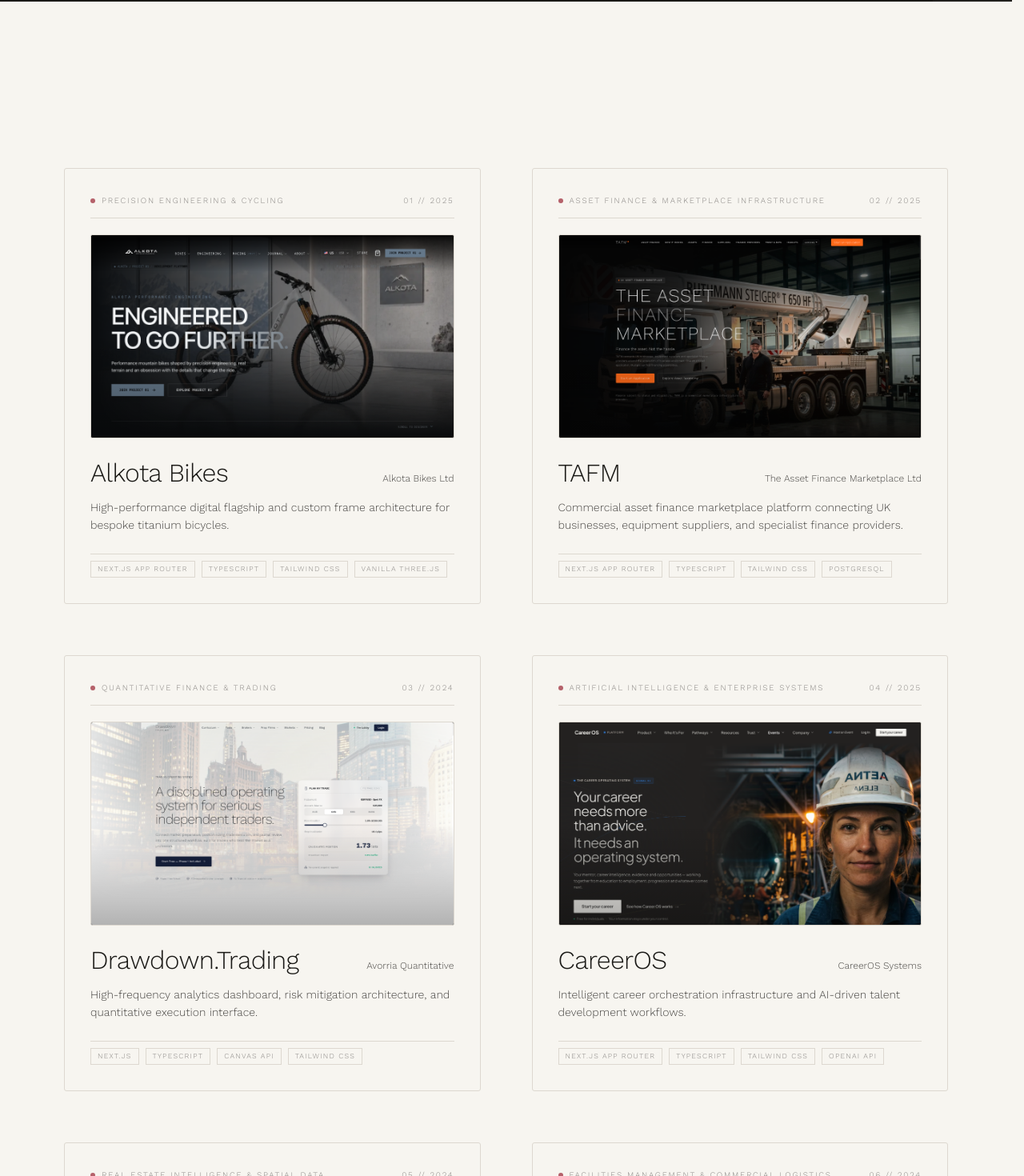
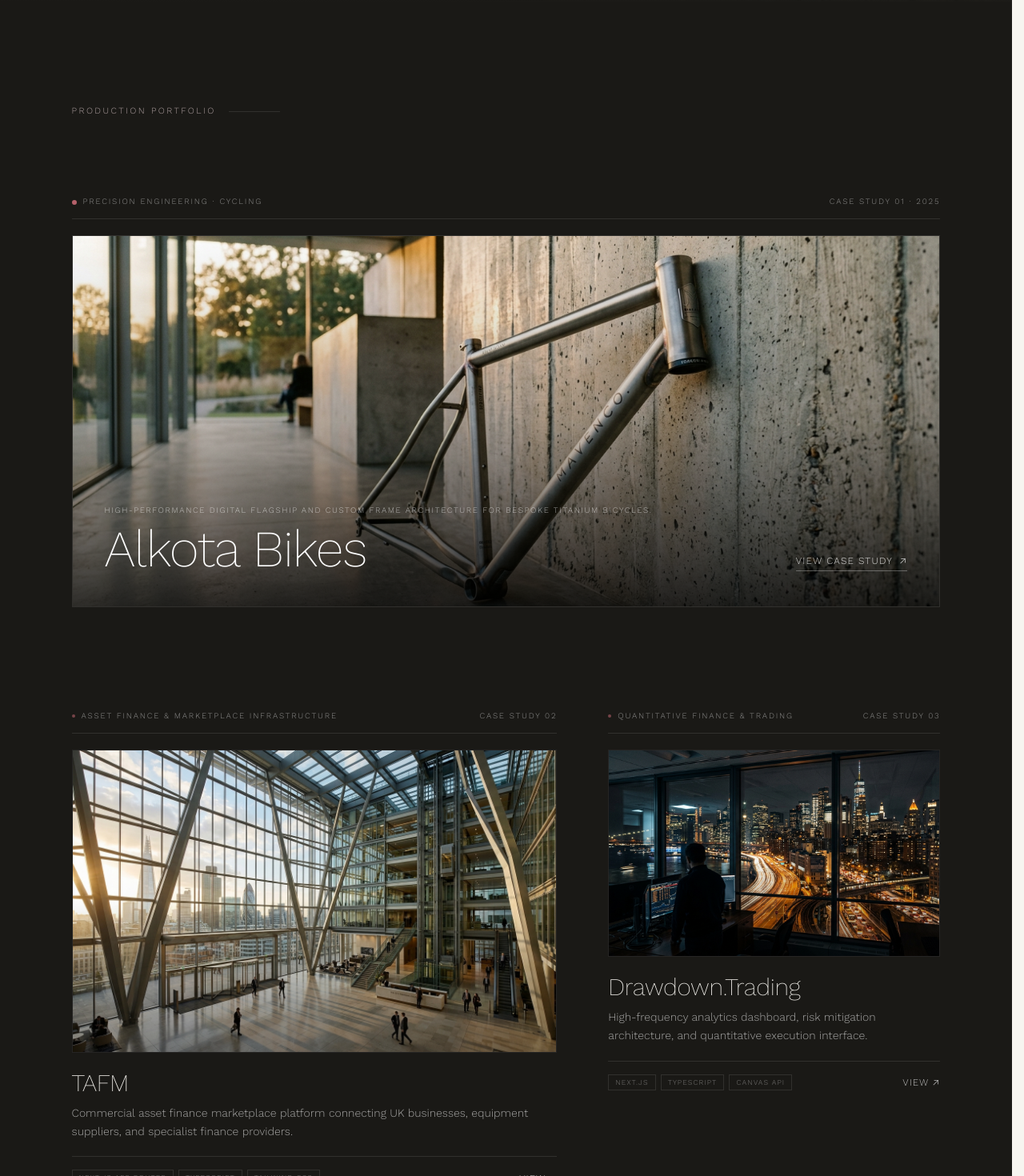
Before and after one commit to PeteCurrey/Avorria-Marketing-AG-V002, a Next.js app: page /work in a window 1280 px wide. Shown: the part 800-2270 px from the top of the page at 80% size. Built offline with nearby package versions, Linux system fonts and the light colour scheme.

Commit message:
feat: Phase 4 — work index asymmetric agency exhibition layout

```diff
--- a/app/work/page.tsx
+++ b/app/work/page.tsx
@@ -2,10 +2,8 @@
 import Link from 'next/link'
 import Image from 'next/image'
 import { generatePageMetadata } from '@/lib/metadata'
-import { Breadcrumb } from '@/components/ui/Breadcrumb'
 import { RevealOnScroll } from '@/components/ui/RevealOnScroll'
 import { Button } from '@/components/ui/Button'
-import { Eyebrow } from '@/components/ui/Eyebrow'
 import { PageHero } from '@/components/ui/PageHero'
 import { getPublishedProjects } from '@/content/projects'
 import { siteConfig } from '@/content/config/site'
@@ -17,8 +15,35 @@
   path: '/work',
 })
 
+/** Cinematic image override map — project slug → cinematic asset */
+const CINEMATIC_MAP: Record<string, string> = {
+  'alkota-bikes': '/images/cinematic/work-alkota.jpg',
+  tafm: '/images/cinematic/work-tafm.jpg',
+  drawdown: '/images/cinematic/work-drawdown.jpg',
+  careeros: '/images/cinematic/work-careeros.jpg',
+  nestiq: '/images/cinematic/work-nestiq.jpg',
+  entirefm: '/images/cinematic/work-entirefm.jpg',
+}
+
+/** Industry label overrides for editorial annotation strip */
+const INDUSTRY_LABEL: Record<string, string> = {
+  'alkota-bikes': 'PRECISION ENGINEERING · CYCLING',
+  tafm: 'COMMERCIAL MARKETPLACE · FINANCE',
+  drawdown: 'QUANTITATIVE FINANCE · TRADING',
+  careeros: 'ARTIFICIAL INTELLIGENCE · ENTERPRISE',
+  nestiq: 'SPATIAL DATA · REAL ESTATE',
+  entirefm: 'FACILITIES MANAGEMENT · OPERATIONS',
+  'one-great-northern': 'COMMERCIAL PROPERTY · ARCHITECTURE',
+}
+
 export default function WorkPage() {
   const projects = getPublishedProjects()
+
+  // Slice into tiers for editorial layout
+  const hero = projects[0]       // Alkota — 21:9 full-bleed monumental
+  const duoA = projects.slice(1, 3)  // TAFM (7) + Drawdown (5)
+  const duoB = projects.slice(3, 5)  // CareerOS (5) + NestIQ (7)
+  const remainder = projects.slice(5) // EntireFM + One Great Northern
 
   const workSchema = {
     '@context': 'https://schema.org',
@@ -28,6 +53,7 @@
     url: `${siteConfig.url}/work`,
     publisher: {
       '@type': 'Organization',
+      '@id': `${siteConfig.url}/#organization`,
       name: siteConfig.name,
       url: siteConfig.url,
     },
@@ -51,111 +77,257 @@
           { before: 'Websites and systems' },
           { accent: 'built to work.' },
         ]}
-        body="Six verified commercial and technical interventions. Every entry represents production architecture deployed for ambitious operators. Zero fabricated metrics."
-        primaryCta={{ label: 'View all projects ↓', href: '#projects' }}
+        body="Seven verified commercial and technical interventions. Every entry represents production architecture deployed for ambitious operators. Zero fabricated metrics."
+        primaryCta={{ label: 'View projects ↓', href: '#projects' }}
         secondaryCta={{ label: 'Start a project ↗', href: '/start-a-project' }}
-        image="/images/projects/alkota-bikes/hero.webp"
-        imageAlt="Alkota Bikes titanium frame configurator — high-performance WebGL flagship"
+        image={CINEMATIC_MAP['alkota-bikes']}
+        imageAlt="Alkota Bikes — bespoke titanium frame flagship platform"
         metaLeft="VERIFIED PRODUCTION DEPLOYMENTS ONLY"
         metaRight="ZERO FABRICATED METRICS"
       />
 
-      <div id="projects" className="section-y-large bg-[var(--color-ivory)]">
-        <div className="container-max">
-          <div className="container-content">
+      {/* ── AGENCY EXHIBITION ───────────────────────────────────────────────── */}
+      <div id="projects" className="bg-[var(--color-graphite)] text-[var(--color-ivory)]">
+        <div className="w-full px-6 md:px-10 lg:px-[7vw] py-20 lg:py-32">
 
-            {/* Visual Portfolio Grid */}
-            <div className="grid grid-cols-1 lg:grid-cols-2 gap-12 lg:gap-16">
-              {projects.map((project, i) => (
-                <RevealOnScroll key={project.slug} delay={i * 60}>
-                  <article className="group relative border border-[var(--color-border)] bg-[var(--color-ivory-light)] p-6 md:p-8 hover:border-[var(--color-border-strong)] transition-all duration-300">
-                    <Link href={`/work/${project.slug}`} className="block">
-                      {/* Telemetry Header */}
-                      <div className="flex items-center justify-between pb-3 mb-5 border-b border-[var(--color-border)] text-[10px] tracking-[0.18em] uppercase text-[var(--color-graphite-muted)] font-light">
+          {/* Section eyebrow */}
+          <RevealOnScroll>
+            <div className="flex items-center gap-4 mb-16 lg:mb-24">
+              <span className="text-[0.6875rem] tracking-[0.22em] uppercase font-light text-[var(--color-accent-light)] opacity-70">
+                PRODUCTION PORTFOLIO
+              </span>
+              <span className="h-px flex-1 max-w-[4rem] bg-white/10" aria-hidden="true" />
+            </div>
+          </RevealOnScroll>
+
+          {/* ── 01. HERO FEATURE: ALKOTA BIKES — 21:9 MONUMENTAL ── */}
+          {hero && (
+            <div className="mb-20 lg:mb-32">
+              <RevealOnScroll>
+                <article className="group">
+                  {/* Telemetry strip */}
+                  <div className="flex items-center justify-between pb-3 mb-5 border-b border-white/10 text-[10px] tracking-[0.18em] uppercase text-white/50 font-light">
                     <span className="flex items-center gap-2">
-                          <span className="w-1.5 h-1.5 rounded-full bg-[var(--color-accent)]" />
+                      <span className="w-1.5 h-1.5 rounded-full bg-[var(--color-accent)]" aria-hidden="true" />
+                      <span>{INDUSTRY_LABEL[hero.slug] ?? hero.industry}</span>
+                    </span>
+                    <span>CASE STUDY 01 · {hero.year}</span>
+                  </div>
+
+                  <Link
+                    href={`/work/${hero.slug}`}
+                    className="relative block w-full overflow-hidden border border-white/10"
+                    style={{ aspectRatio: '21/9' }}
+                    aria-label={`View ${hero.title} case study`}
+                  >
+                    <Image
+                      src={CINEMATIC_MAP[hero.slug] ?? hero.heroImage?.src ?? ''}
+                      alt={hero.heroImage?.alt ?? hero.title}
+                      fill
+                      priority
+                      sizes="(min-width: 1024px) 86vw, 100vw"
+                      className="object-cover object-center transition-transform duration-700 group-hover:scale-[1.02]"
+                    />
+                    <div className="absolute inset-0 bg-gradient-to-t from-black/80 via-black/20 to-transparent pointer-events-none" />
+
+                    {/* Bottom title overlay */}
+                    <div className="absolute bottom-0 left-0 right-0 px-6 md:px-10 pb-7 md:pb-10 flex items-end justify-between">
+                      <div>
+                        <p className="text-[10px] tracking-[0.16em] uppercase font-light text-white/60 mb-2">
+                          {hero.summary}
+                        </p>
+                        <h2
+                          className="font-extralight text-white leading-[1.0] tracking-[-0.02em] group-hover:opacity-90 transition-opacity"
+                          style={{ fontSize: 'clamp(2.2rem, 5vw, 5.5rem)' }}
+                        >
+                          {hero.title}
+                        </h2>
+                      </div>
+                      <div className="flex items-center gap-2 text-xs font-light tracking-[0.1em] uppercase text-white/80 group-hover:text-white border-b border-white/30 group-hover:border-white pb-1 transition-all self-end mb-1">
+                        <span>View Case Study</span>
+                        <span aria-hidden="true">↗</span>
+                      </div>
+                    </div>
+                  </Link>
+                </article>
+              </RevealOnScroll>
+            </div>
+          )}
+
+          {/* ── 02. EDITORIAL DUO A: 7/5 COLUMNS — TAFM + DRAWDOWN ── */}
+          {duoA.length === 2 && (
+            <div className="grid grid-cols-1 lg:grid-cols-12 gap-12 lg:gap-16 mb-20 lg:mb-32">
+              {/* TAFM — 7 cols */}
+              <div className="lg:col-span-7">
+                <RevealOnScroll delay={80}>
+                  <ProjectCard
+                    project={duoA[0]}
+                    index={2}
+                    cinematicSrc={CINEMATIC_MAP[duoA[0].slug]}
+                    aspectRatio="16/10"
+                    sizes="(min-width: 1024px) 50vw, 100vw"
+                  />
+                </RevealOnScroll>
+              </div>
+              {/* Drawdown — 5 cols */}
+              <div className="lg:col-span-5">
+                <RevealOnScroll delay={180}>
+                  <ProjectCard
+                    project={duoA[1]}
+                    index={3}
+                    cinematicSrc={CINEMATIC_MAP[duoA[1].slug]}
+                    aspectRatio="16/10"
+                    sizes="(min-width: 1024px) 36vw, 100vw"
+                  />
+                </RevealOnScroll>
+              </div>
+            </div>
+          )}
+
+          {/* ── 03. EDITORIAL DUO B: 5/7 COLUMNS — CAREEROS + NESTIQ ── */}
+          {duoB.length === 2 && (
+            <div className="grid grid-cols-1 lg:grid-cols-12 gap-12 lg:gap-16 mb-20 lg:mb-32">
+              {/* CareerOS — 5 cols */}
+              <div className="lg:col-span-5">
+                <RevealOnScroll delay={80}>
+                  <ProjectCard
+                    project={duoB[0]}
+                    index={4}
+                    cinematicSrc={CINEMATIC_MAP[duoB[0].slug]}
+                    aspectRatio="16/10"
+                    sizes="(min-width: 1024px) 36vw, 100vw"
+                  />
+                </RevealOnScroll>
+              </div>
+              {/* NestIQ — 7 cols */}
+              <div className="lg:col-span-7">
+                <RevealOnScroll delay={180}>
+                  <ProjectCard
+                    project={duoB[1]}
+                    index={5}
+                    cinematicSrc={CINEMATIC_MAP[duoB[1].slug]}
+                    aspectRatio="16/10"
+                    sizes="(min-width: 1024px) 50vw, 100vw"
+                  />
+                </RevealOnScroll>
+              </div>
+            </div>
+          )}
+
+          {/* ── 04. REMAINDER: EVEN 6/6 PAIR ── */}
+          {remainder.length > 0 && (
+            <div className="grid grid-cols-1 lg:grid-cols-2 gap-12 lg:gap-16 mb-16 lg:mb-24">
+              {remainder.map((project, i) => (
+                <RevealOnScroll key={project.slug} delay={i * 100}>
+                  <ProjectCard
+                    project={project}
+                    index={6 + i}
+                    cinematicSrc={CINEMATIC_MAP[project.slug]}
+                    aspectRatio="16/10"
+                    sizes="(min-width: 1024px) 44vw, 100vw"
+                  />
+                </RevealOnScroll>
+              ))}
+            </div>
+          )}
+
+          {/* ── CLOSING CTA ── */}
+          <div className="border-t border-white/10 pt-10 mt-4 flex flex-col sm:flex-row items-center justify-between gap-6">
+            <p className="text-xs font-light text-white/50 tracking-[0.04em]">
+              Every entry represents production architecture deployed for ambitious operators.
+            </p>
+            <Button as="link" href="/start-a-project" variant="secondary" size="md" className="btn-dark-outline">
+              Start a project ↗
+            </Button>
+          </div>
+
+        </div>
+      </div>
+    </>
+  )
+}
+
+/* ─────────────────────────────────────────────────────────────────────────────
+   ProjectCard — reusable dark-chapter project tile
+   ───────────────────────────────────────────────────────────────────────────── */
+interface ProjectCardProps {
+  project: ReturnType<typeof getPublishedProjects>[number]
+  index: number
+  cinematicSrc?: string
+  aspectRatio?: string
+  sizes?: string
+}
+
+function ProjectCard({
+  project,
+  index,
+  cinematicSrc,
+  aspectRatio = '16/10',
+  sizes = '(min-width: 1024px) 44vw, 100vw',
+}: ProjectCardProps) {
+  const imageSrc = cinematicSrc ?? project.heroImage?.src ?? ''
+  const imageAlt = project.heroImage?.alt ?? project.title
+
+  return (
+    <article className="group h-full flex flex-col">
+      {/* Telemetry strip */}
+      <div className="flex items-center justify-between pb-3 mb-5 border-b border-white/10 text-[10px] tracking-[0.18em] uppercase text-white/50 font-light">
+        <span className="flex items-center gap-2">
+          <span className="w-1 h-1 rounded-full bg-[var(--color-accent)] opacity-60" aria-hidden="true" />
           <span>{project.industry}</span>
         </span>
-                        <span>0{i + 1} // {project.year}</span>
+        <span>CASE STUDY {String(index).padStart(2, '0')}</span>
       </div>
 
-                      {/* Large-Format Real Project Capture (16:9) */}
-                      <div className="relative w-full aspect-[16/9] bg-[#121110] overflow-hidden border border-[var(--color-border)] mb-6">
-                        {project.heroImage ? (
+      <Link
+        href={`/work/${project.slug}`}
+        className="relative block w-full bg-[#0D0C0B] overflow-hidden mb-5 border border-white/10"
+        style={{ aspectRatio }}
+        aria-label={`View ${project.title} case study`}
+      >
+        {imageSrc ? (
           <Image
-                            src={project.heroImage.src}
-                            alt={project.heroImage.alt}
+            src={imageSrc}
+            alt={imageAlt}
             fill
-                            priority={i < 2}
-                            sizes="(max-width: 1024px) 100vw, 600px"
-                            className="object-cover object-top transition-transform duration-700 group-hover:scale-[1.02]"
+            sizes={sizes}
+            className="object-cover object-center transition-transform duration-700 group-hover:scale-[1.02]"
           />
         ) : (
-                          <div className="w-full h-full flex items-center justify-center text-xs text-muted uppercase font-light">
+          <div className="w-full h-full flex items-center justify-center text-xs text-white/20 uppercase font-light">
             {project.title}
           </div>
         )}
-                        <div className="absolute inset-0 bg-gradient-to-t from-black/30 via-transparent to-transparent pointer-events-none" />
-                      </div>
+        <div className="absolute inset-0 bg-gradient-to-t from-black/40 via-transparent to-transparent pointer-events-none" />
+      </Link>
 
-                      {/* Project Title & Client */}
-                      <div className="space-y-3 mb-6">
-                        <div className="flex items-baseline justify-between gap-4">
-                          <h2 className="text-display-s font-extralight text-[var(--color-graphite)] group-hover:text-[var(--color-rose-text)] transition-colors">
+      <h2 className="text-2xl md:text-3xl font-extralight text-[var(--color-ivory)] tracking-[-0.01em] group-hover:text-[var(--color-accent-light)] transition-colors mb-2">
         {project.title}
       </h2>
-                          <span className="text-xs font-light text-[var(--color-graphite-mid)]">
-                            {project.client}
-                          </span>
-                        </div>
-                        <p className="text-sm font-light text-[var(--color-graphite-mid)] leading-relaxed line-clamp-2">
+
+      <p className="text-sm font-light text-white/60 leading-relaxed mb-5 grow line-clamp-2">
         {project.summary}
       </p>
-                      </div>
 
-                      {/* Engineering Badges */}
-                      <div className="flex flex-wrap gap-2 pt-2 border-t border-[var(--color-border)]">
-                        {project.technology?.slice(0, 4).map((tech) => (
+      <div className="flex items-center justify-between pt-4 border-t border-white/10">
+        <div className="flex flex-wrap gap-1.5">
+          {project.technology?.slice(0, 3).map((tech) => (
             <span
               key={tech}
-                            className="text-[9px] tracking-[0.14em] uppercase text-[var(--color-graphite-muted)] font-light border border-[var(--color-border)] px-2 py-0.5"
+              className="text-[9px] tracking-[0.12em] uppercase font-light text-white/40 border border-white/10 px-2 py-0.5"
             >
               {tech}
             </span>
           ))}
         </div>
+        <Link
+          href={`/work/${project.slug}`}
+          className="text-xs font-light tracking-[0.08em] uppercase text-white/70 hover:text-white flex items-center gap-1 transition-colors flex-shrink-0 ml-4"
+        >
+          <span>View</span>
+          <span aria-hidden="true">↗</span>
         </Link>
+      </div>
     </article>
-                </RevealOnScroll>
-              ))}
-            </div>
-
-            {/* Bottom Closing CTA */}
-            <div className="mt-24 border-t border-[var(--color-border)] pt-16">
-              <div className="grid grid-cols-1 lg:grid-cols-2 gap-10 items-center justify-between">
-                <div>
-                  <h2 className="text-display-s mb-3 font-extralight">Ready to engineer something similar?</h2>
-                  <p className="text-secondary font-light max-w-md mb-8">
-                    We partner with select organisations on high-stakes digital flagships, spatial data pipelines, and quantitative interfaces.
-                  </p>
-                  <Button as="link" href="/start-a-project" variant="primary" size="md">
-                    Start a project ↗
-                  </Button>
-                </div>
-                <div className="border border-[var(--color-border)] p-6 bg-[var(--color-ivory-light)]">
-                  <span className="text-[10px] tracking-[0.2em] uppercase font-light text-[var(--color-graphite-muted)] block mb-2">
-                    TECHNICAL VERIFICATION STANDARD
-                  </span>
-                  <p className="text-xs font-light text-[var(--color-graphite-mid)] leading-relaxed">
-                    All case studies documented here are backed by production deployments running verified Next.js 16, PostGIS, WebGL, or Canvas architectures. Zero synthetic demonstrations.
-                  </p>
-                </div>
-              </div>
-            </div>
-
-          </div>
-        </div>
-      </div>
-    </>
   )
 }
```
Lines whose indentation alone changed are shown as unchanged.
